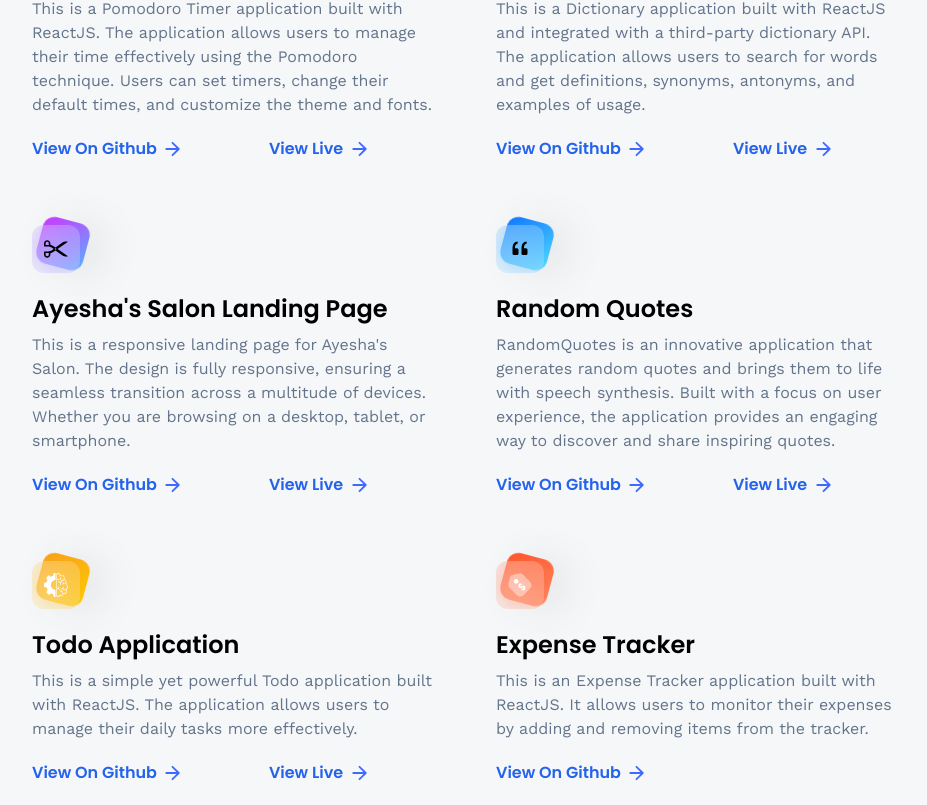
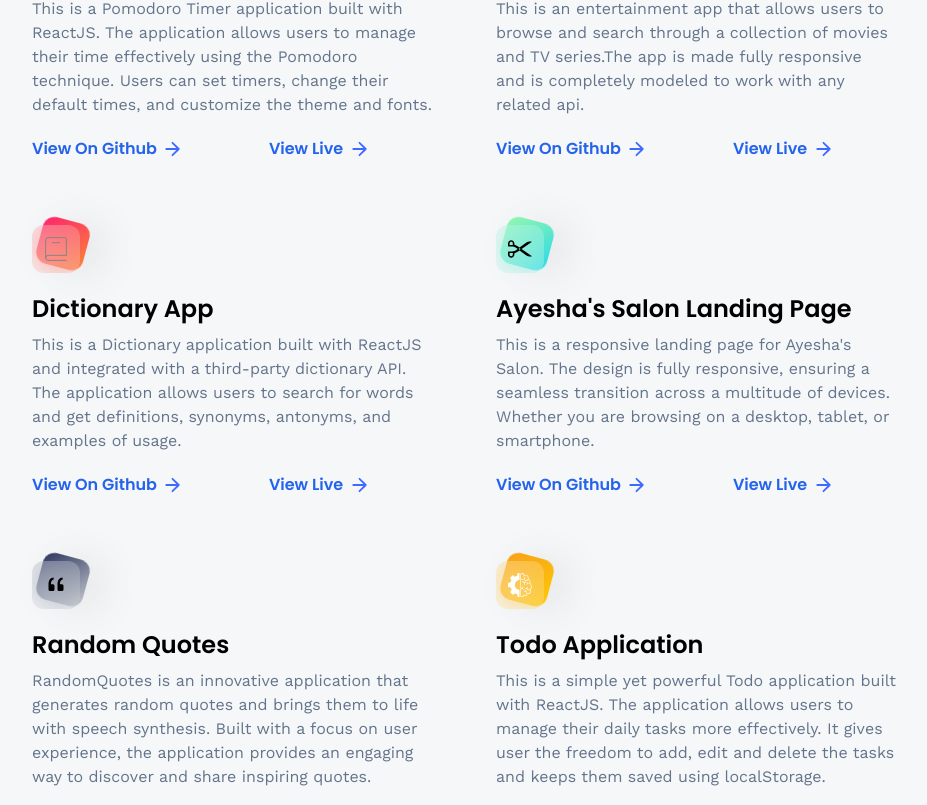
Before and after one commit to shivamkcode/3d-Portfolio, a React (Vite) app: page /projects in a window 1280 px wide. Shown: the part 495-1300 px from the top of the page, without its empty margins (160-1087 px from the left). Built offline with nearby package versions, Linux system fonts and the light colour scheme.

Commit message:
added new project

```diff
--- a/src/assets/icons/index.js
+++ b/src/assets/icons/index.js
@@ -29,8 +29,10 @@ import soundoff from './soundoff.png'
 import book from './book.svg'
 import ayesha from './ayesha.svg'
 import quotes from './quotes.svg'
+import entertainment from './entertainment.svg'
 
 export {
+    entertainment,
     quotes,
     ayesha,
     book,
--- a/src/constants/index.js
+++ b/src/constants/index.js
@@ -5,6 +5,7 @@ import {
   car,
   contact,
   css,
+  entertainment,
   estate,
   express,
   git,
@@ -195,28 +196,35 @@ export const projects = [
     deploy: "https://pomodoro-app-kohl-nu.vercel.app/",
   },
   {
+    iconUrl: entertainment,
+    theme: "btn-back-red",
+    name: "Entertainment App",
+    description:
+      "This is an entertainment app that allows users to browse and search through a collection of movies and TV series.The app is made fully responsive and is completely modeled to work with any related api.",
+    link: "https://github.com/shivamkcode/EntertainmentApp/tree/main",
+    deploy: "https://entertainment-app-five.vercel.app/",
+  },
+  {
     iconUrl: book,
-    theme: "btn-back-black",
+    theme: "btn-back-orange",
     name: "Dictionary App",
     description:
       "This is a Dictionary application built with ReactJS and integrated with a third-party dictionary API. The application allows users to search for words and get definitions, synonyms, antonyms, and examples of usage.",
     link: "https://github.com/shivamkcode/FrontendMentors/tree/main/dictionaryApp",
     deploy: "https://frontend-mentors-silk.vercel.app/",
   },
-
   {
     iconUrl: ayesha,
-    theme: "btn-back-pink",
+    theme: "btn-back-green",
     name: "Ayesha's Salon Landing Page",
     description:
       "This is a responsive landing page for Ayesha's Salon. The design is fully responsive, ensuring a seamless transition across a multitude of devices. Whether you are browsing on a desktop, tablet, or smartphone.",
     link: "https://github.com/shivamkcode/freelance-projects/tree/main/ayesha",
     deploy: "https://ayesha-salon.vercel.app/",
   },
-
   {
     iconUrl: quotes,
-    theme: "btn-back-blue",
+    theme: "btn-back-black",
     name: "Random Quotes",
     description:
       "RandomQuotes is an innovative application that generates random quotes and brings them to life with speech synthesis. Built with a focus on user experience, the application provides an engaging way to discover and share inspiring quotes.",
@@ -228,7 +236,7 @@ export const projects = [
     theme: "btn-back-yellow",
     name: "Todo Application",
     description:
-      "This is a simple yet powerful Todo application built with ReactJS. The application allows users to manage their daily tasks more effectively.",
+      "This is a simple yet powerful Todo application built with ReactJS. The application allows users to manage their daily tasks more effectively. It gives user the freedom to add, edit and delete the tasks and keeps them saved using localStorage. ",
     link: "https://github.com/shivamkcode/todoList/tree/main/todo",
     deploy: "https://todo-list-lovat-psi.vercel.app/",
   },
@@ -237,7 +245,7 @@ export const projects = [
     theme: "btn-back-red",
     name: "Expense Tracker",
     description:
-      "This is an Expense Tracker application built with ReactJS. It allows users to monitor their expenses by adding and removing items from the tracker.",
+      "This application is an Expense Tracker, meticulously crafted using the popular JavaScript library, ReactJS. It serves as a practical tool for individuals who wish to have a clear and concise overview of their financial activities.",
     link: "https://github.com/shivamkcode/ExpenseTracker",
   },
 ];
--- a/src/index.css
+++ b/src/index.css
@@ -167,11 +167,11 @@ body:has(.card[data-color="green"]:hover) {
 
 /* Neo Brutalism */
 .neo-brutalism-blue {
-  background: #2b77e7;
+  background: #106ef9;
   position: relative;
   border-radius: 10px;
   border: #2b77e7;
-  box-shadow: 0.6vmin 0.6vmin #336cc1, 1vmin 1vmin #0092db, 1vmin 1vmin #0092db,
+  box-shadow: 0.6vmin 0.6vmin #4c91f9, 1vmin 1vmin #0092db, 1vmin 1vmin #0092db,
     0.65vmin 1vmin #0092db, 1vmin 0.65vmin #0092db;
 }
 
```
Also changed, not shown: src/assets/icons/entertainment.svg (added).
